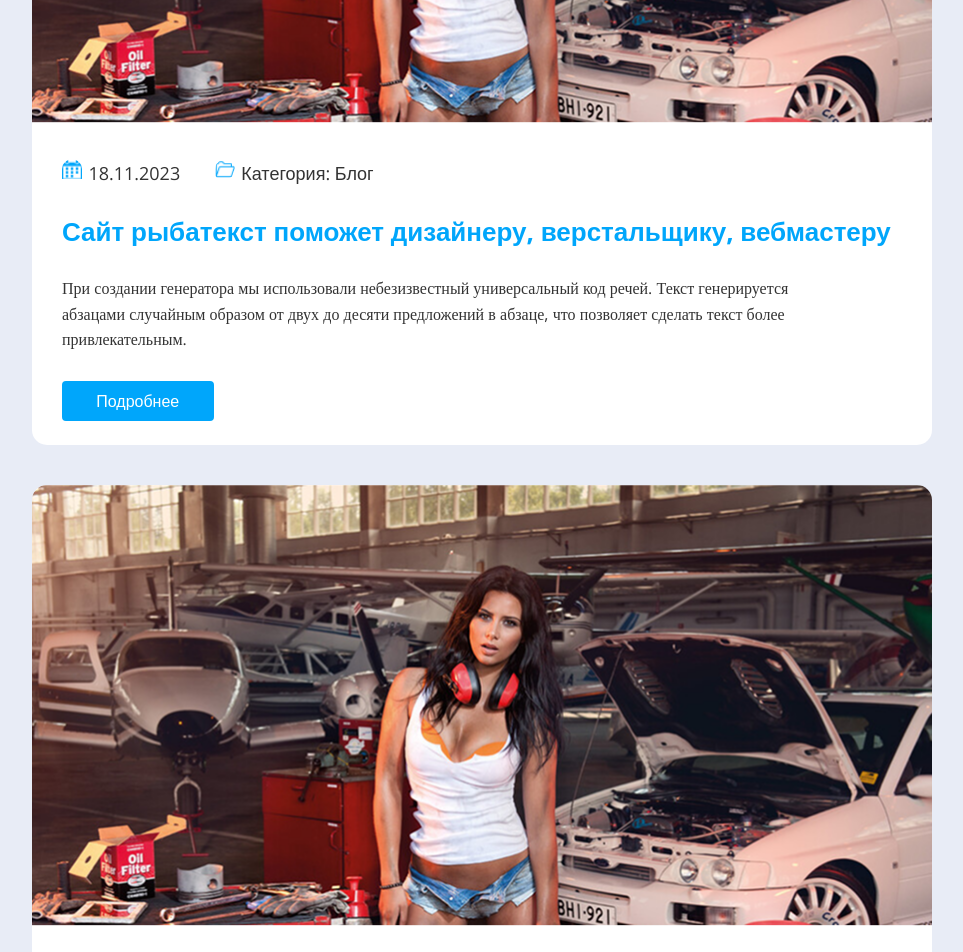
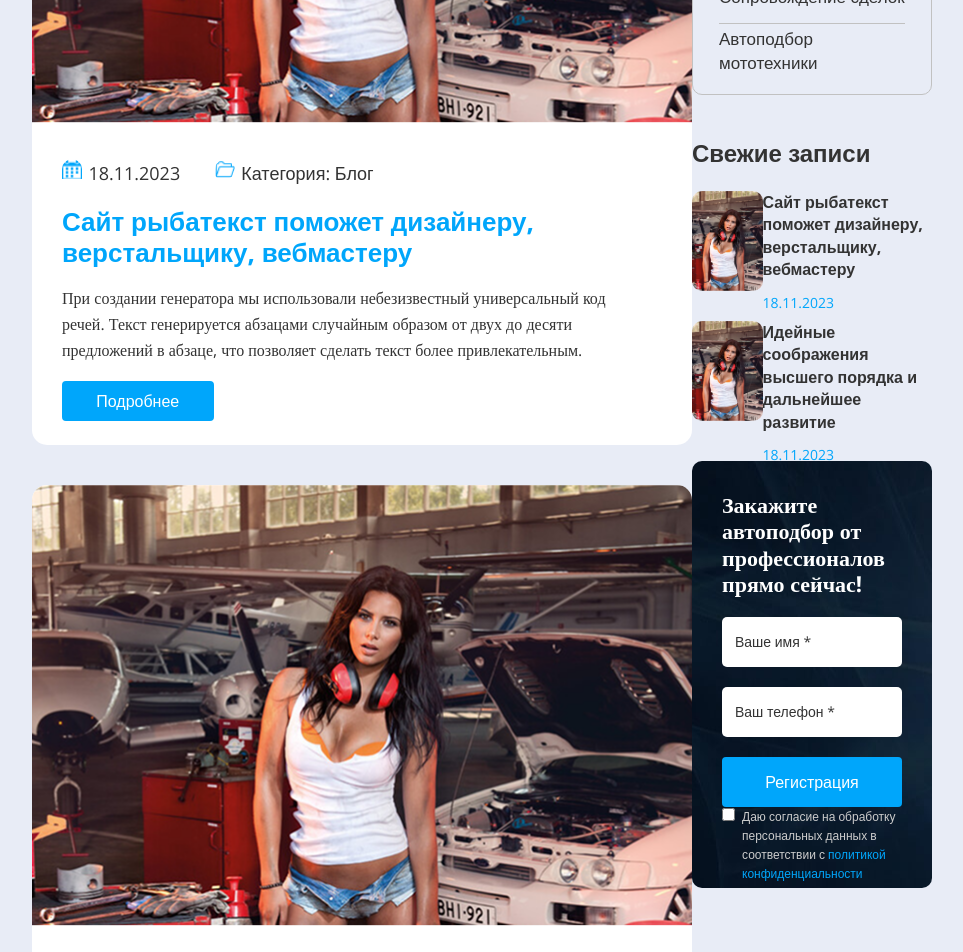
Before and after one commit to ForiM8/diplom, a Next.js app: page /blog in a window 1280 px wide. Shown: the part 620-1572 px from the top of the page, without its empty margins (158-1121 px from the left). Built offline with nearby package versions, Linux system fonts and the light colour scheme.

Commit message:
Страница "Блог" сверстана

```diff
--- a/src/app/blog/page.tsx
+++ b/src/app/blog/page.tsx
@@ -1,5 +1,4 @@
 import { Blog } from '@/views/blog/BlogPage'
-import { HomePage } from '@/views/home/HomePage'
 import { Metadata } from 'next'
 
 export const metadata: Metadata = {
--- a/src/views/blog/BlogPage.module.scss
+++ b/src/views/blog/BlogPage.module.scss
@@ -110,6 +110,173 @@
 
                 }
             }
+
+            .mini_info {
+                width: 360px;
+                height: auto;
+
+                h2 {
+                    font-weight: 700;
+                    font-size: 24px;
+                    line-height: 36px;
+                    letter-spacing: 0%;
+                    vertical-align: middle;
+                    color: rgba(51, 51, 51, 1);
+                    margin-bottom: 20px;
+                }
+
+                .services {
+                    width: 100%;
+                    height: auto;
+                    padding: 16px 26px;
+                    border-radius: 10px;
+                    border: 1px solid rgba(193, 193, 193, 1);
+                    margin-bottom: 40px;
+
+                    a {
+                        width: 100%;
+                        height: 53.8px;
+                        border-bottom: 1px solid rgba(193, 193, 193, 1);
+                        font-weight: 400;
+                        font-size: 17px;
+                        line-height: 23.8px;
+                        letter-spacing: 0%;
+                        vertical-align: middle;
+                        color: rgba(51, 51, 51, 1);
+                        display: flex;
+                        align-items: center;
+
+                        &:last-child {
+                            border: none;
+                        }
+                    }
+                }
+
+                .new_blog {
+                    width: 100%;
+                    height: auto;
+                    margin-bottom: 40px;
+
+                    .block {
+                        margin-bottom: 30px;
+                        display: flex;
+                        justify-content: space-between;
+
+                        &:last-child {
+                            margin-bottom: 0px;
+
+                        }
+
+                        .img {
+                            width: 100px;
+                            height: 100px;
+                            border-radius: 10px;
+                            object-fit: cover;
+                        }
+
+                        .text {
+                            width: 240px;
+                            height: 67.17px;
+
+                            p {
+                                font-weight: 700;
+                                font-size: 16px;
+                                line-height: 22.4px;
+                                letter-spacing: 0%;
+                                vertical-align: middle;
+                                color: rgba(51, 51, 51, 1);
+
+                                &:last-child {
+                                    margin-top: 11px;
+                                    font-weight: 400;
+                                    font-size: 14px;
+                                    line-height: 22.4px;
+                                    letter-spacing: 0%;
+                                    vertical-align: middle;
+                                    color: rgba(0, 166, 251, 1);
+                                }
+                            }
+                        }
+                    }
+
+                }
+
+                .register {
+                    width: 100%;
+                    height: 426.7300109863281px;
+                    padding: 30px;
+                    box-sizing: border-box;
+                    background-image: url('../../assets/images/bg.jpg');
+                    background-position: center;
+                    border-radius: 10px;
+                    display: flex;
+                    flex-direction: column;
+                    justify-content: space-between;
+
+                    h2 {
+                        font-family: Open Sans;
+                        font-weight: 700;
+                        font-size: 22px;
+                        line-height: 26.4px;
+                        letter-spacing: 0%;
+                        vertical-align: middle;
+                        color: rgba(255, 255, 255, 1);
+                    }
+
+                    .input_container {
+                        width: 100%;
+                        height: auto;
+                        display: flex;
+                        flex-direction: column;
+                        gap: 20px;
+
+                        .btn_size {
+                            width: 100%;
+                            height: 50px;
+                        }
+
+                        .input_size {
+                            width: 100%;
+                            height: 50px !important;
+                            font-weight: 400;
+                            font-size: 14px;
+                            line-height: 100%;
+                            letter-spacing: 0%;
+                            vertical-align: middle;
+                            color: rgba(107, 111, 125, 1);
+                        }
+                    }
+
+                    .text_container {
+                        display: flex;
+                        flex-direction: row;
+                        align-items: center;
+                        width: auto;
+                        height: auto;
+                        font-weight: 400;
+                        font-size: 12px;
+                        line-height: 19.2px;
+                        letter-spacing: 0%;
+                        vertical-align: middle;
+                        align-items: start;
+                        color: #CCCCCC;
+
+                        & span {
+                            color: rgba(0, 166, 251, 1);
+                        }
+
+                        .checkbox {
+                            margin-right: 7px;
+                            width: 15px;
+                            height: 15px;
+                            background: none;
+                            border: 1px solid #fff;
+                            border-radius: 2px;
+                        }
+                    }
+
+                }
+            }
         }
     }
 }
--- a/src/views/blog/BlogPage.tsx
+++ b/src/views/blog/BlogPage.tsx
@@ -7,8 +7,9 @@ import { Section } from "@/components/layout/Section/Section"
 import styles from './BlogPage.module.scss'
 import { Crumbs } from "@/components/crumbs/Crumbs"
 import { ImageCustom } from '@/components/layout/ui/ImageCustom'
-import { BLOG_BLOCK } from '@/components/dataTime/dataTime'
+import { BLOG_BLOCK, SERVICES } from '@/components/dataTime/dataTime'
 import { Button } from '@/components/layout/ui/button/Button'
+import { Input } from '@/components/layout/ui/input/Input'
 
 export const Blog = () => {
 
@@ -48,6 +49,47 @@ export const Blog = () => {
                                 </div>
                             ))}
                         </div>
+                        <div className={styles.mini_info}>
+                            <h2>Наши услуги</h2>
+                            <div className={styles.services}>
+                                {SERVICES.map((elem, i) => (
+                                    <a href='#' key={i}>{elem.title}</a>
+                                ))}
+                            </div>
+                            <h2>Свежие записи</h2>
+                            <div className={styles.new_blog}>
+                                {BLOG_BLOCK.map((elem, i) => {
+                                    if (i < 2)
+                                        return (
+                                            <div className={styles.block} key={i}>
+                                                <ImageCustom src={BlogImg} classNameImg={styles.img} />
+                                                <div className={styles.text}>
+                                                    <p>{elem.title}</p>
+                                                    <p>{elem.date}</p>
+                                                </div>
+                                            </div>
+                                        )
+                                })}
+                            </div>
+                            <div className={styles.register}>
+                                <h2>Закажите автоподбор от
+                                    профессионалов прямо
+                                    сейчас!</h2>
+                                <div className={styles.input_container}>
+                                    <Input className={styles.input_size} placeholder={'Ваше имя *'} />
+                                    <Input className={styles.input_size} placeholder={'Ваш телефон *'} />
+                                    <Button
+                                        className={styles.btn_size}
+                                        variant="blue">
+                                        Регистрация
+                                    </Button>
+                                </div>
+                                <div className={styles.text_container}>
+                                    <input className={styles.checkbox} type='checkbox' />
+                                    <p>Даю согласие на обработку персональных данных в соответствии с <span>политикой конфиденциальности</span> </p>
+                                </div>
+                            </div>
+                        </div>
                     </div>
                 </div>
             </Section>
```
